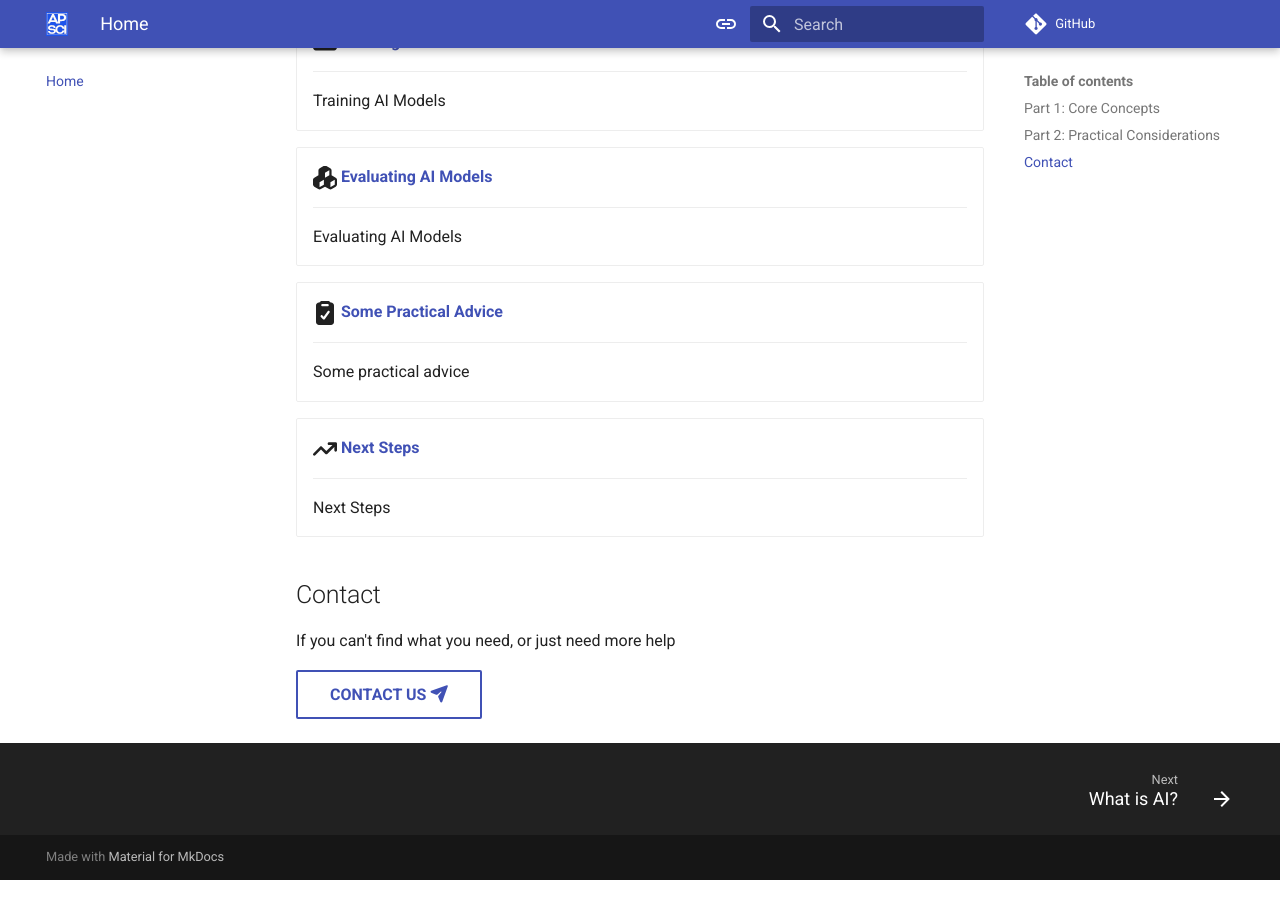
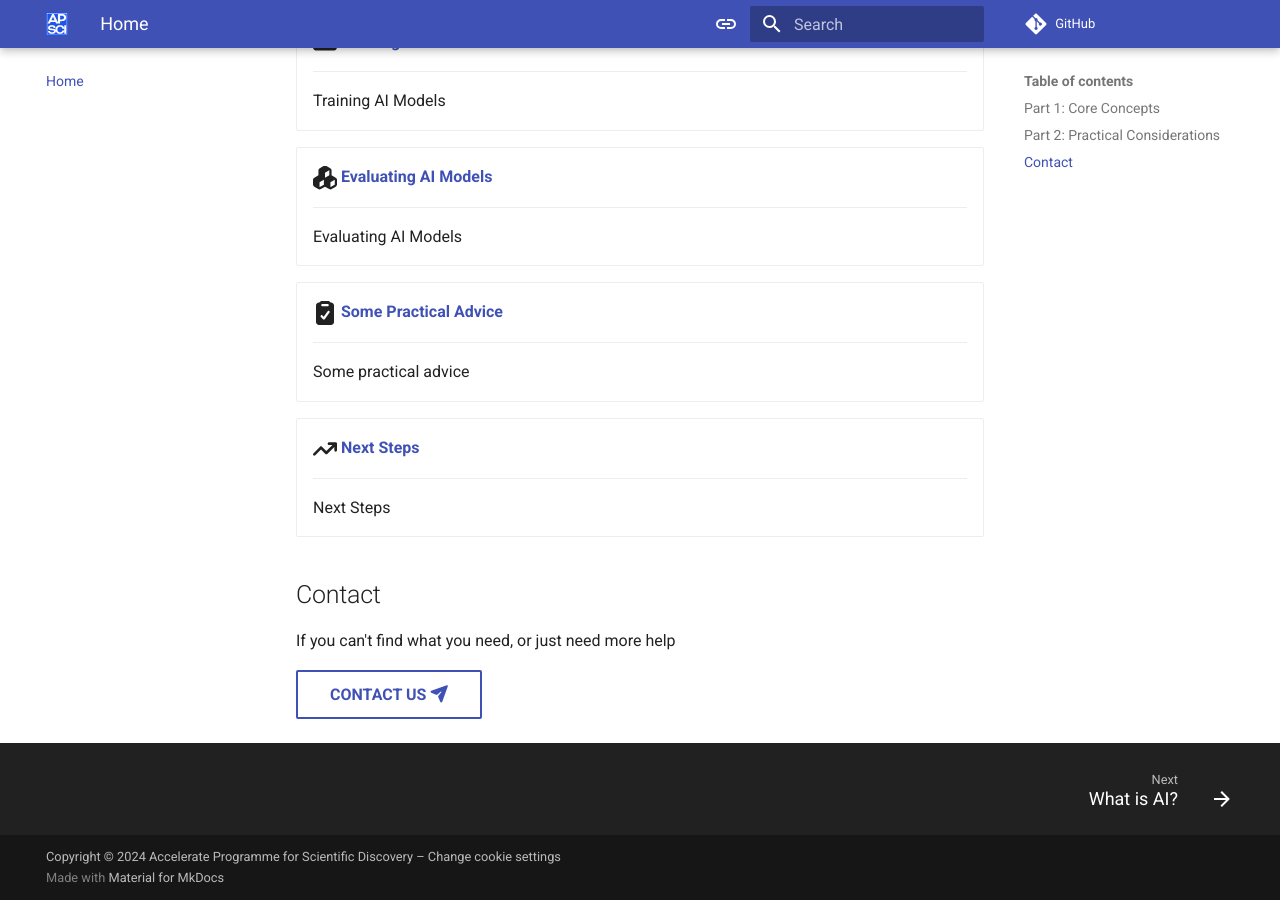
Before and after one commit to acceleratescience/ai-core-concepts, an MkDocs documentation site: the page built from docs/index.md, in a window 1280 px wide and 900 px high, scrolled down 2193 px. Built offline with MkDocs 1.6.1 and Material for MkDocs 9.7.7, drawn with Linux system fonts in a browser that asks for light colours; comment, search, counter and statistics services are not loaded; some of the changed lines change nothing that is shown.

Commit message:
Update mkdocs.yml

```diff
--- a/mkdocs.yml
+++ b/mkdocs.yml
@@ -1,8 +1,6 @@
 site_name: Accelerate Science Core AI Concepts
 repo_url: https://github.com/acceleratescience/ai-core-concepts/
 site_url: https://docs.science.ai.cam.ac.uk/ai-core-concepts/
-extra:
-  homepage: https://docs.science.ai.cam.ac.uk/
 nav:
   - Home: index.md
   - Core Concepts:
@@ -101,5 +99,39 @@
         - name: mermaid
           class: mermaid
           format: !!python/name:pymdownx.superfences.fence_code_format
+extra:
+  homepage: https://docs.science.ai.cam.ac.uk/
+  consent:
+      title: Cookie consent
+      description: >-
+        We use cookies to recognize your repeated visits and preferences, as well
+        as to measure the effectiveness of our documentation and whether users
+        find what they're searching for. With your consent, you're helping us to
+        make our documentation better.
+      actions:
+        - accept
+        - reject
+        - manage
+  analytics:
+    provider: google
+    property: G-JLGLYJ24SD
+    feedback:
+      title: Was this page helpful?
+      ratings:
+        - icon: material/emoticon-happy-outline
+          name: This page was helpful
+          data: 1
+          note: >-
+            Thanks for your feedback! Help us improve this page by
+            using our <a href="https://github.com/acceleratescience/packaging-publishing/issues/new/?title=[Feedback]+{title}+-+{url}" target="_blank" rel="noopener">feedback form</a>.
+        - icon: material/emoticon-sad-outline
+          name: This page could be improved
+          data: 0
+          note: >-
+            Thanks for your feedback! Help us improve this page by
+            using our <a href="https://github.com/acceleratescience/packaging-publishing/issues/new/?title=[Feedback]+{title}+-+{url}" target="_blank" rel="noopener">feedback form</a>.
+copyright: >
+  Copyright &copy; 2024 Accelerate Programme for Scientific Discovery –
+  <a href="#__consent">Change cookie settings</a>
 watch:
   - .
```
